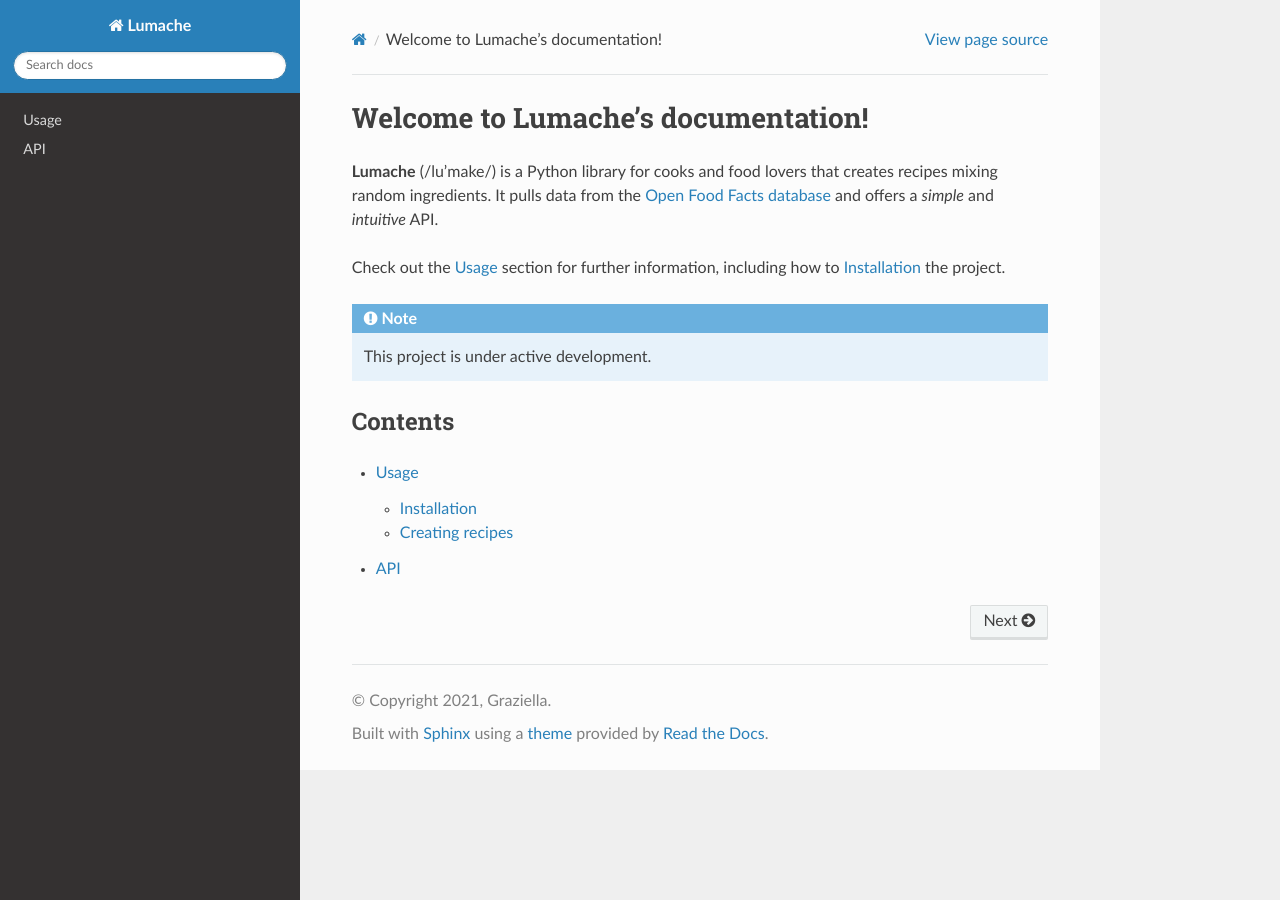
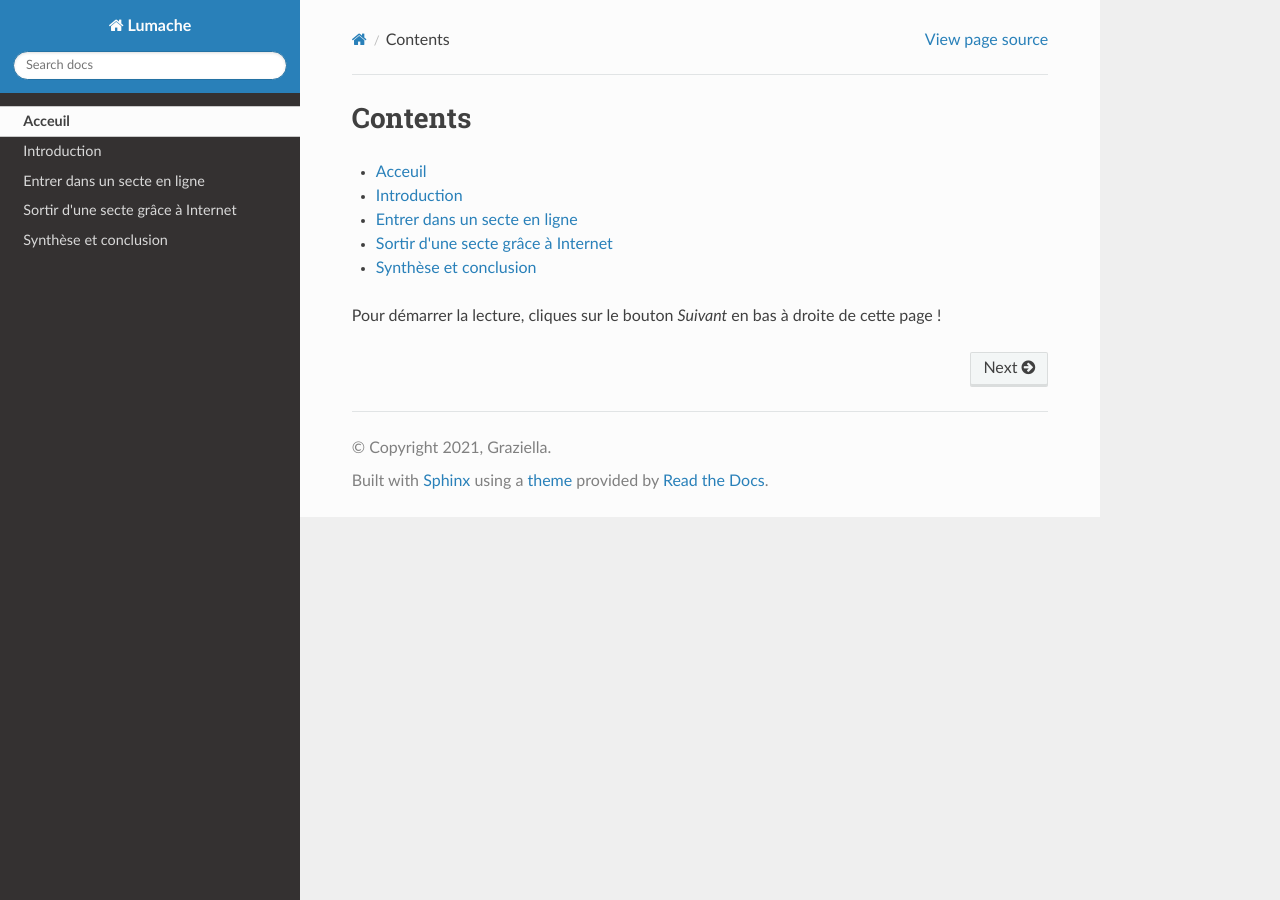
Before and after one commit to iceknith/SC23-quoicousectaire-website, a Sphinx documentation site: the page built from docs/source/index.rst, in a window 1280 px wide. Built offline with Sphinx 7.4.7 and the Read the Docs theme 3.1.0, drawn with Linux system fonts in a browser that asks for light colours.

Commit message:
Refactored Tree structure

```diff
--- a/docs/source/api.rst
+++ /dev/null
@@ -1,7 +0,0 @@
-API
-===
-
-.. autosummary::
-   :toctree: generated
-
-   lumache
--- a/docs/source/index.rst
+++ b/docs/source/index.rst
@@ -1,22 +1,13 @@
-Welcome to Lumache's documentation!
-===================================
-
-**Lumache** (/lu'make/) is a Python library for cooks and food lovers
-that creates recipes mixing random ingredients.
-It pulls data from the `Open Food Facts database <https://world.openfoodfacts.org/>`_
-and offers a *simple* and *intuitive* API.
-
-Check out the :doc:`usage` section for further information, including
-how to :ref:`installation` the project.
-
-.. note::
-
-   This project is under active development.
-
 Contents
 --------
 
 .. toctree::
+   :maxdepth: 1
 
-   usage
-   api
+   Acceuil <self>
+   Introduction <intro>
+   Entrer dans un secte en ligne <mello>
+   Sortir d'une secte grâce à Internet <katie>
+   Synthèse et conclusion <conclusion>
+
+Pour démarrer la lecture, cliques sur le bouton `Suivant` en bas à droite de cette page !
```
Also changed, not shown: docs/index.rst (deleted, +0 -13 lines), docs/source/usage.rst (deleted, +0 -33 lines), docs/source/conclusion.rst (renamed from docs/conclusion.rst), docs/source/intro.rst (renamed from docs/intro.rst), docs/source/katie.rst (renamed from docs/katie.rst), docs/source/mello.rst (renamed from docs/mello.rst).
